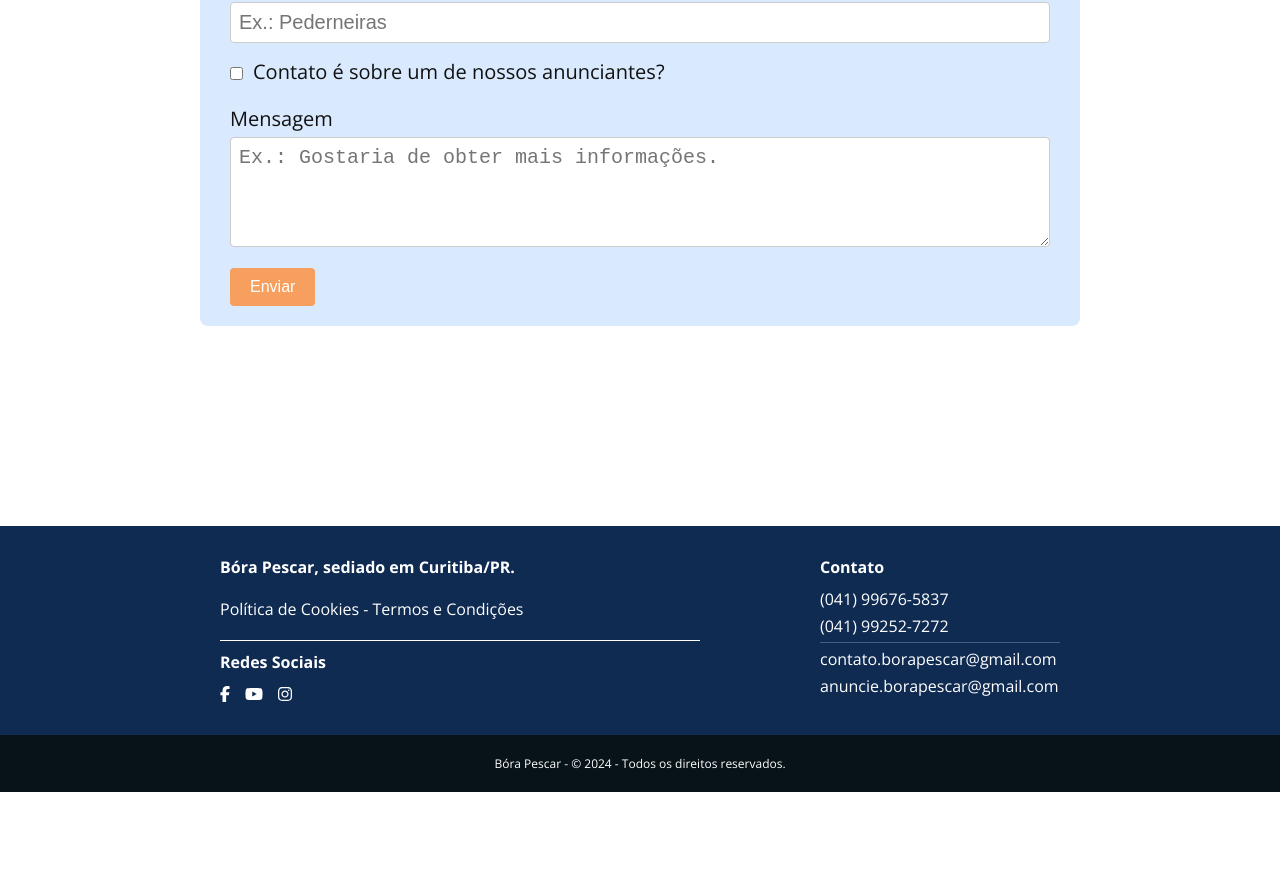
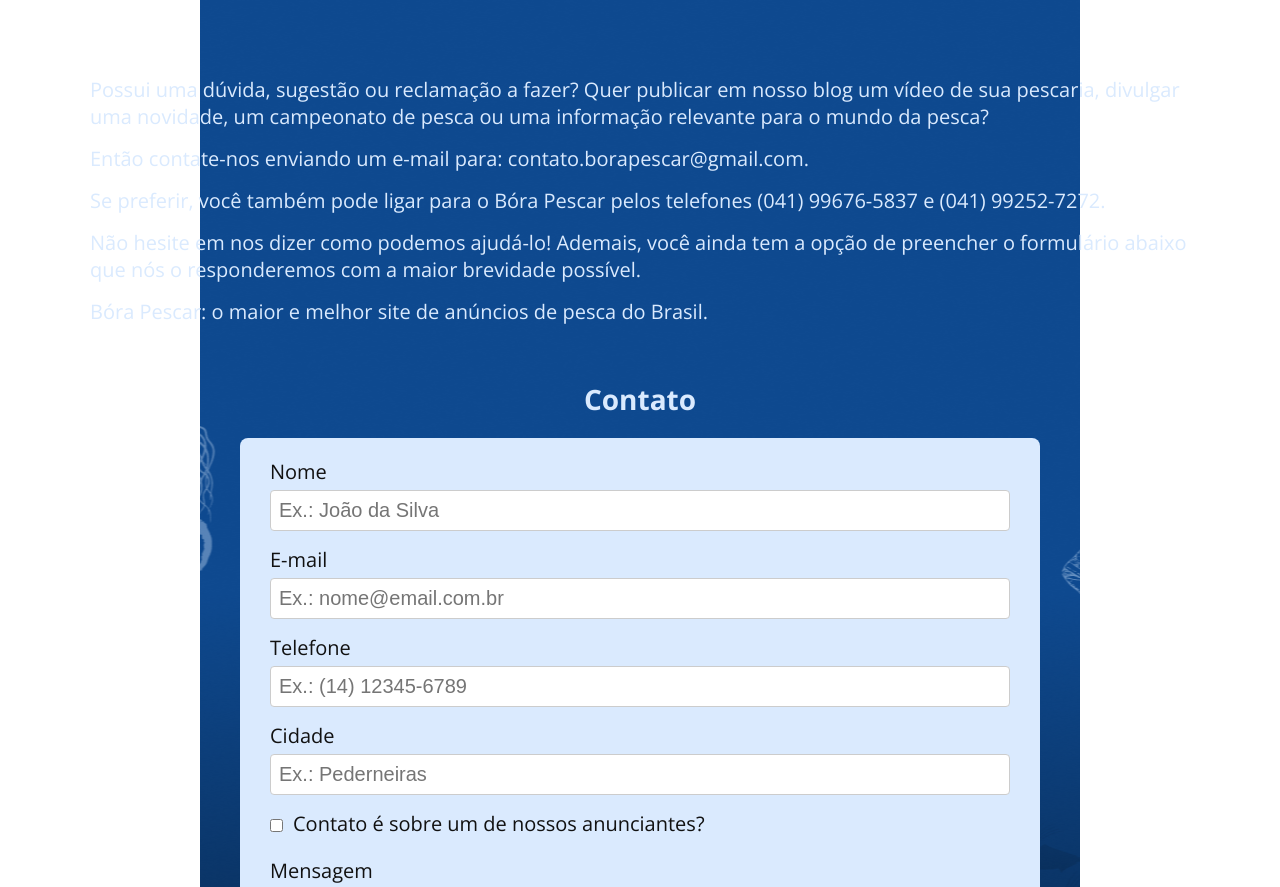
Before and after one commit to marianakaori/bora-pescar-redesign, a React (Vite) app: page /contact in a window 1280 px wide. Shown: the part 905-1792 px from the top of the page. Before the commit the page ends 1697 px from the top, so only its background shows below. Built offline with nearby package versions, Linux system fonts and the light colour scheme; a web font is replaced by a local one.

Commit message:
Imagem formulario contato

```diff
--- a/src/components/ContactForm/contactForm.css
+++ b/src/components/ContactForm/contactForm.css
@@ -2,8 +2,9 @@
     background-color: var(--light-color);
     border-radius: 8px;
     padding: 20px 30px;
-    width: auto;
-    margin: 0 auto;
+    height: 850px;
+    width: 800px;
+    margin: 0;
     font-size: var(--font-size-s);
 }
 
--- a/src/pages/Contact/contact.css
+++ b/src/pages/Contact/contact.css
@@ -1,3 +1,40 @@
+.contact-page {
+    text-align: center;
+}
+
 .contact-container {
-    margin: var(--outer-margin);
+    display: flex;
+    text-align: start;
+    flex-direction: column;
+    background-image: url('../../assets/fundoFormulario.png');
+    background-size: auto;
+    background-position: center;
+    background-repeat: no-repeat;
+    align-items: center;
+    margin: 50px var(--outer-margin);
+
+    padding-top: 340px;
+    padding-bottom: 60px;
 }
+
+.contact-text {
+    color: var(--light-color);
+    font-size: var(--font-size-s);
+    width: 1100px;
+    margin-bottom: 40px;
+}
+
+.contact-container h2 {
+    text-align: center;
+    font-size: var(--font-size-l);
+    color: var(--light-color);
+    margin-bottom: 20px;
+}
+
+.contact-text p {
+    margin-bottom: 15px;
+}
+
+.logo-bora-pescar {
+    margin: 40px;
+}
--- a/src/pages/Contact/contact.jsx
+++ b/src/pages/Contact/contact.jsx
@@ -1,12 +1,22 @@
 import ContactForm from "../../components/ContactForm/contactForm";
 import marPescadoresBackground from '../../assets/mar_pescadores_background_subtract.png'
+import logo from '../../assets/logo-bora-pescar.png'
 import './contact.css';
 
 const Contact = () => {
     return (
-        <div>
+        <div className="contact-page">
             <img className="img-background" src={marPescadoresBackground} alt="Imagem de dois pescadores com varinhas estendidas na areia que estão olhando para o mar" />
+            <img className="logo-bora-pescar" src={logo} alt="Logo do Bora Pescar" />
             <div className="contact-container">
+                <div className="contact-text">
+                    <p>Possui uma dúvida, sugestão ou reclamação a fazer? Quer publicar em nosso blog um vídeo de sua pescaria, divulgar uma novidade, um campeonato de pesca ou uma informação relevante para o mundo da pesca?</p>
+                    <p>Então contate-nos enviando um e-mail para: contato.borapescar@gmail.com.</p>
+                    <p>Se preferir, você também pode ligar para o Bóra Pescar pelos telefones (041) 99676-5837 e (041) 99252-7272.</p>
+                    <p>Não hesite em nos dizer como podemos ajudá-lo! Ademais, você ainda tem a opção de preencher o formulário abaixo que nós o responderemos com a maior brevidade possível.</p>
+                    <p>Bóra Pescar: o maior e melhor site de anúncios de pesca do Brasil.</p>
+                </div>
+                <h2>Contato</h2>
                 <ContactForm />
             </div>
         </div>
```
Also changed, not shown: src/assets/fundoFormulario.png (added), src/assets/logo-bora-pescar.png (added).
